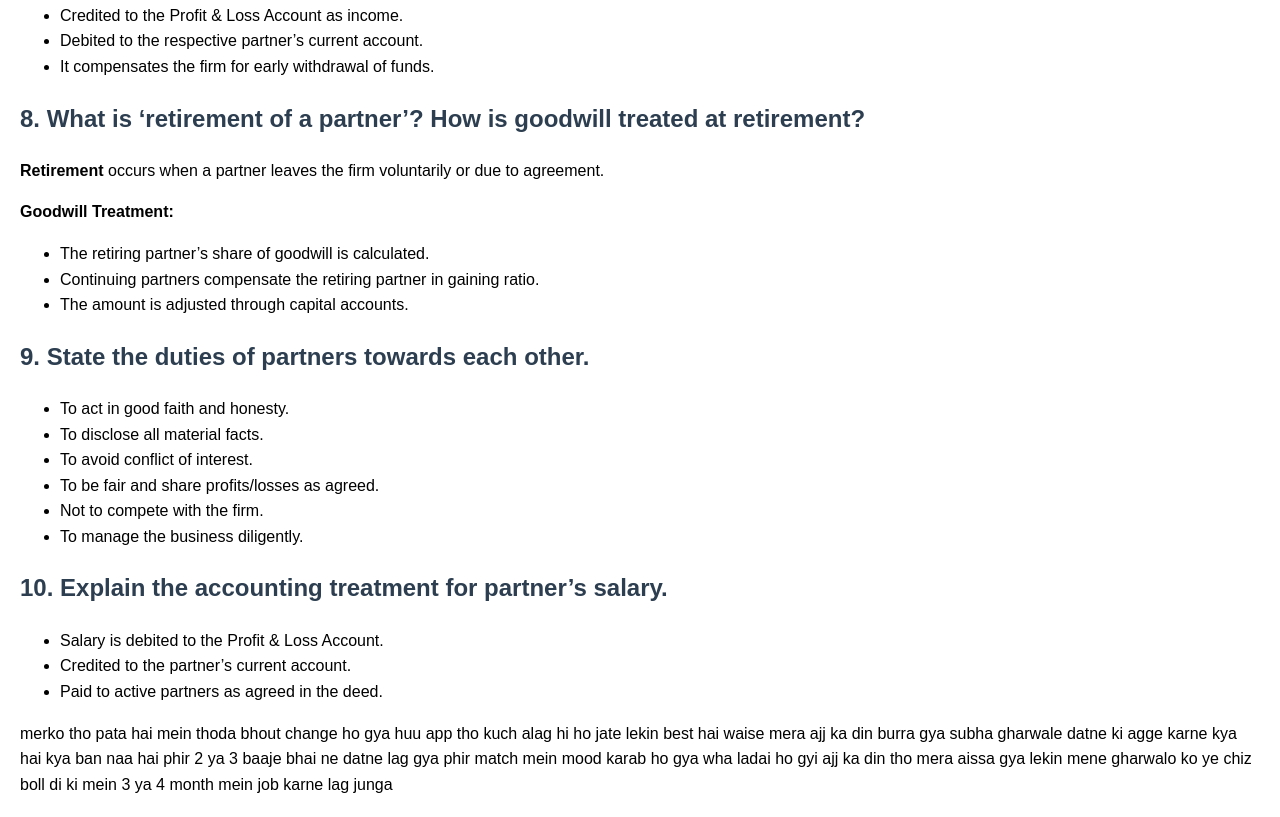
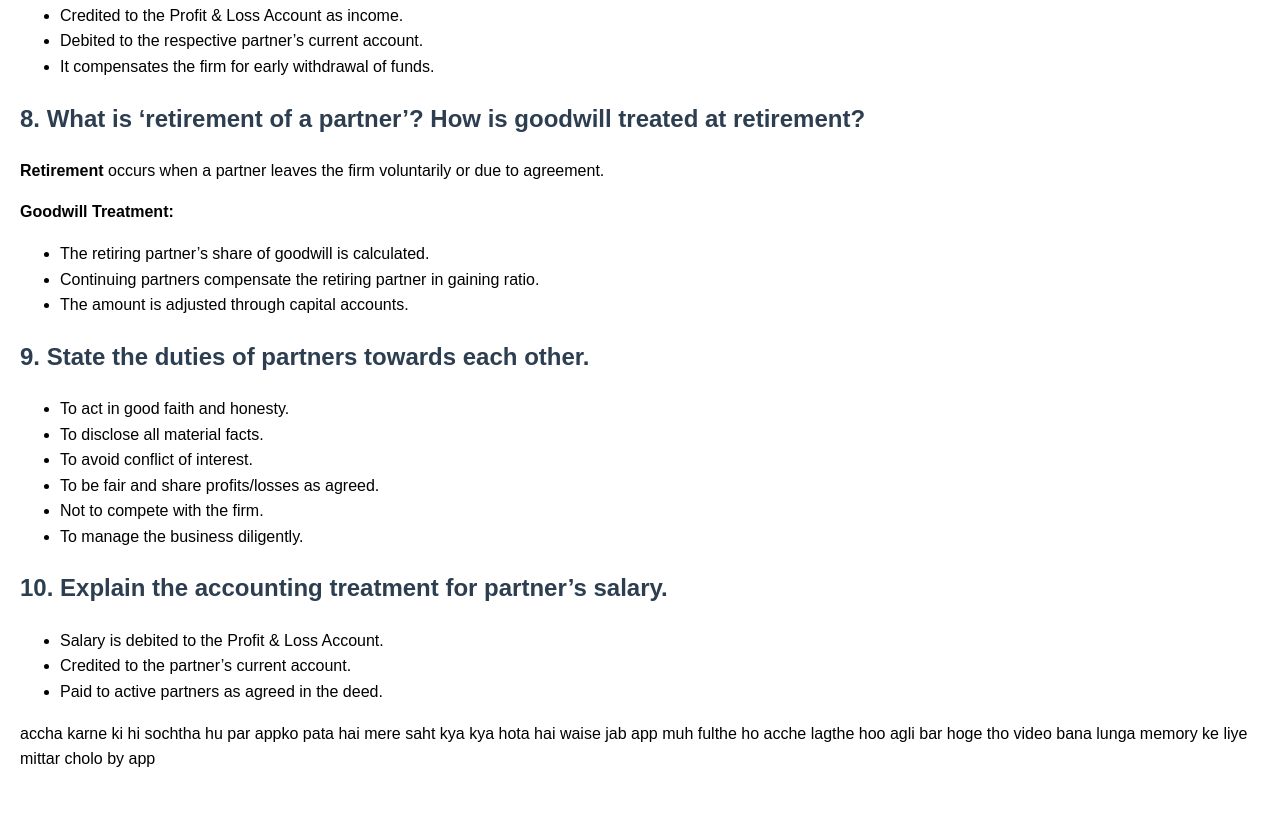
Before and after one commit to juddjhf/educational, a website: page ch-1index.html in a window 1280 px wide. Shown: the part 5239-6056 px from the top of the page. After the commit the page ends 6031 px from the top, so only its background shows below. Drawn offline with Linux system fonts and the light colour scheme.

Commit message:
Update ch-1index.html

```diff
--- a/ch-1index.html
+++ b/ch-1index.html
@@ -361,8 +361,9 @@
     </div>
   </div>
 <h>
-merko tho pata hai mein thoda bhout change ho gya huu app tho kuch alag hi ho jate lekin best hai waise mera ajj ka din burra gya subha gharwale  datne ki agge karne kya hai kya ban naa  hai phir 2 ya 3 baaje bhai ne datne lag gya phir match mein mood karab ho gya wha ladai ho gyi
-ajj ka din tho  mera aissa gya lekin mene gharwalo ko ye chiz boll di ki mein 3 ya 4 month mein job karne lag junga
+accha karne ki hi sochtha hu par appko pata hai mere saht kya kya hota hai waise jab app muh fulthe ho acche lagthe hoo agli bar hoge tho video bana lunga memory ke liye mittar cholo by
+  app
+
 </h>
 </body>
 </html>
```
